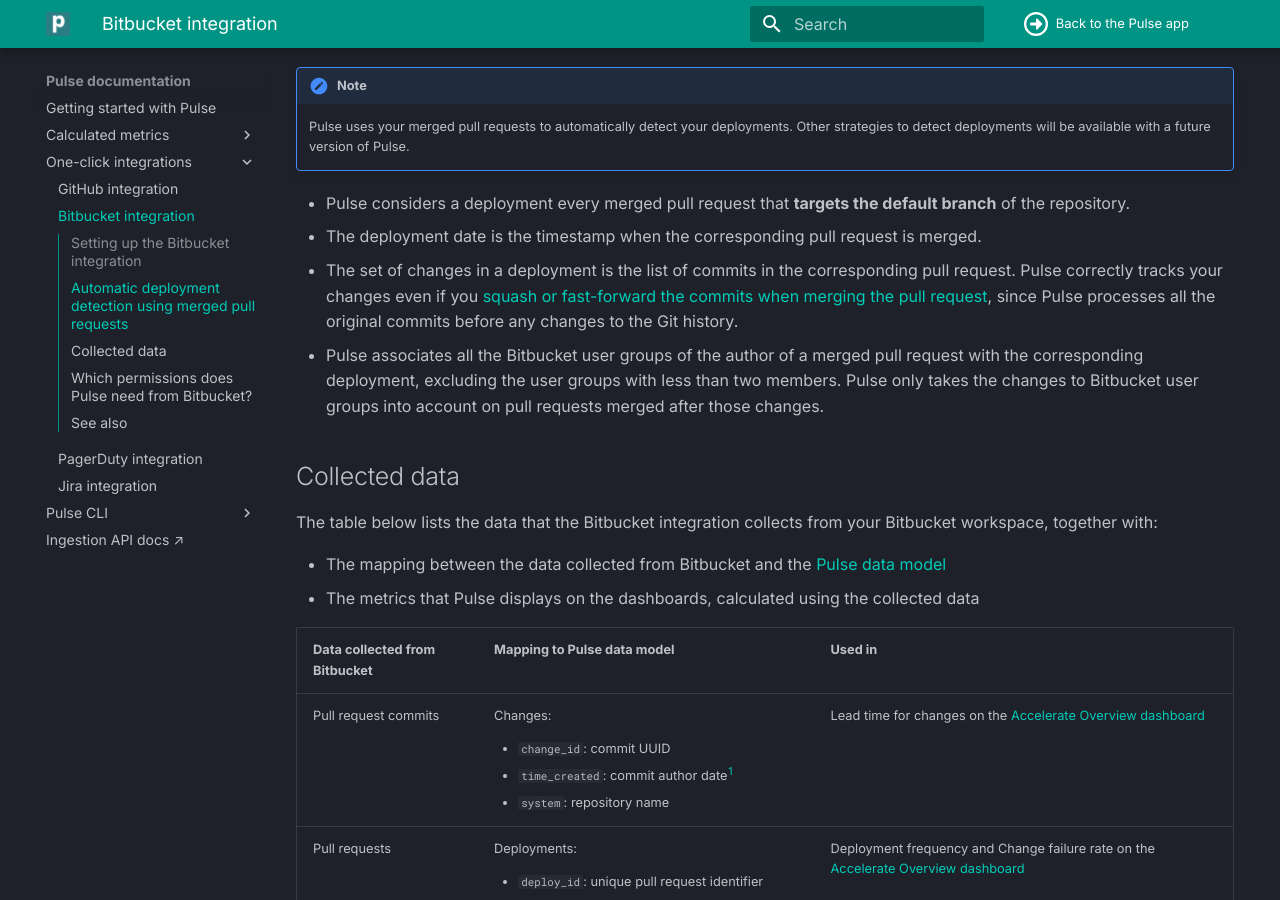
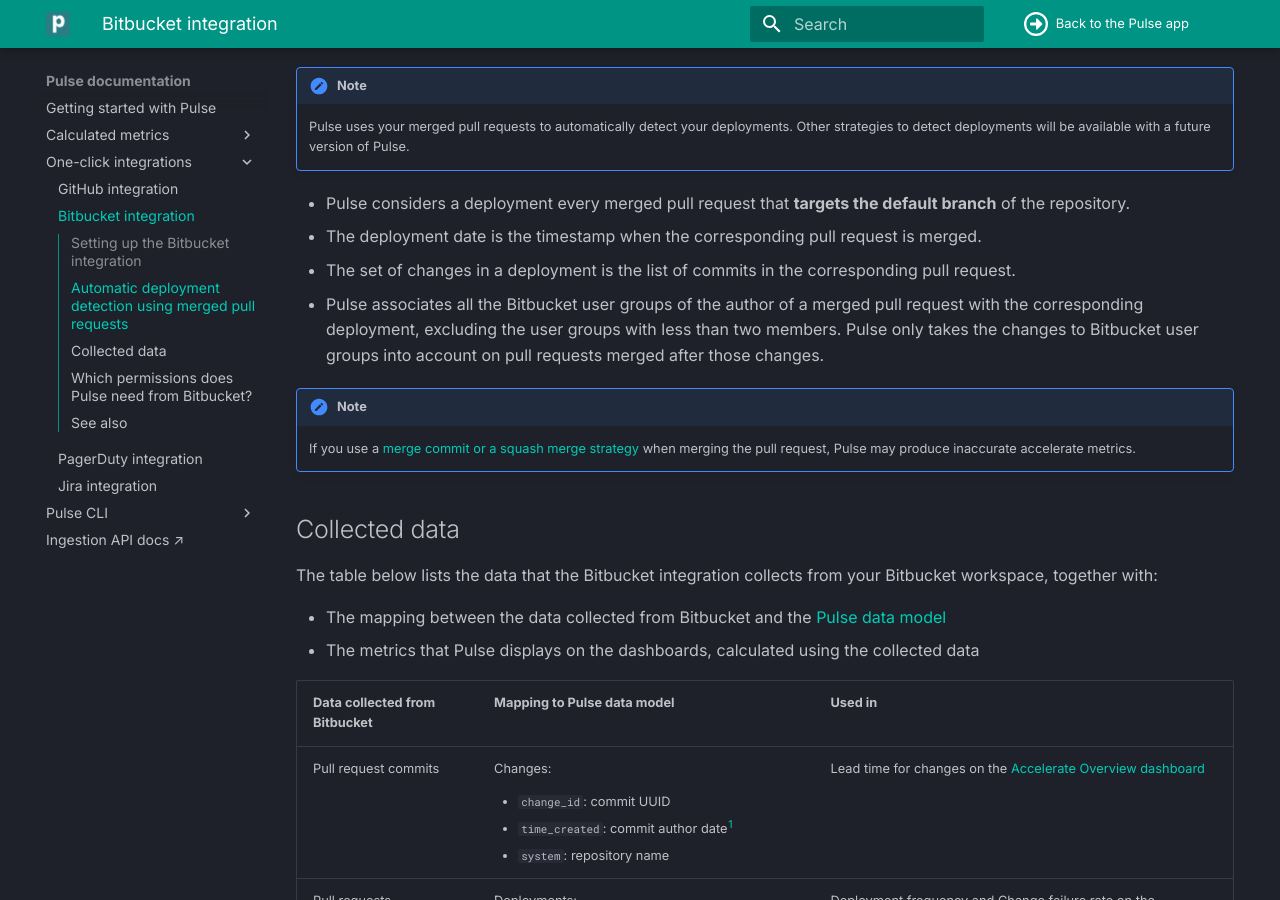
Before and after one commit to codacy/pulse-user-docs, an MkDocs documentation site: the page built from docs/one-click-integrations/bitbucket-integration.md, in a window 1280 px wide and 900 px high, scrolled down 2596 px. Built offline with MkDocs 1.6.1 and Material for MkDocs 9.7.7, drawn with Linux system fonts in a browser that asks for light colours.

Commit message:
Feedback updates

```diff
--- a/docs/one-click-integrations/bitbucket-integration.md
+++ b/docs/one-click-integrations/bitbucket-integration.md
@@ -47,8 +47,11 @@
 
 -   Pulse considers a deployment every merged pull request that **targets the default branch** of the repository.
 -   The deployment date is the timestamp when the corresponding pull request is merged.
--   The set of changes in a deployment is the list of commits in the corresponding pull request. Pulse correctly tracks your changes even if you [squash or fast-forward the commits when merging the pull request](https://support.atlassian.com/bitbucket-cloud/docs/merge-a-pull-request/#Merge-strategies), since Pulse processes all the original commits before any changes to the Git history.
+-   The set of changes in a deployment is the list of commits in the corresponding pull request.
 -   Pulse associates all the Bitbucket user groups of the author of a merged pull request with the corresponding deployment, excluding the user groups with less than two members. Pulse only takes the changes to Bitbucket user groups into account on pull requests merged after those changes.
+
+!!! note
+    If you use a [merge commit or a squash merge strategy](https://support.atlassian.com/bitbucket-cloud/docs/merge-a-pull-request/#Merge-strategies) when merging the pull request, Pulse may produce inaccurate accelerate metrics.
 
 ## Collected data
 
```
